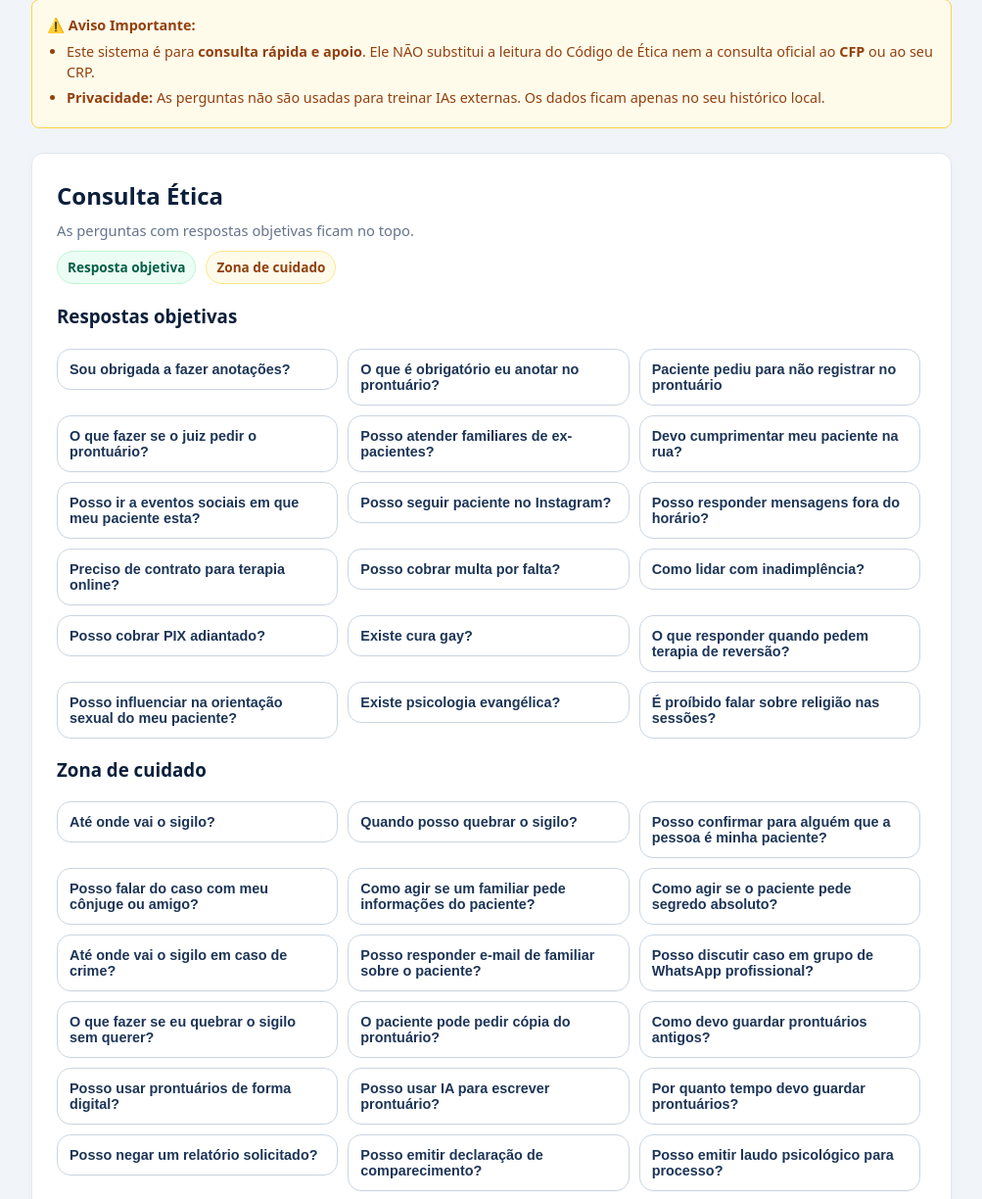
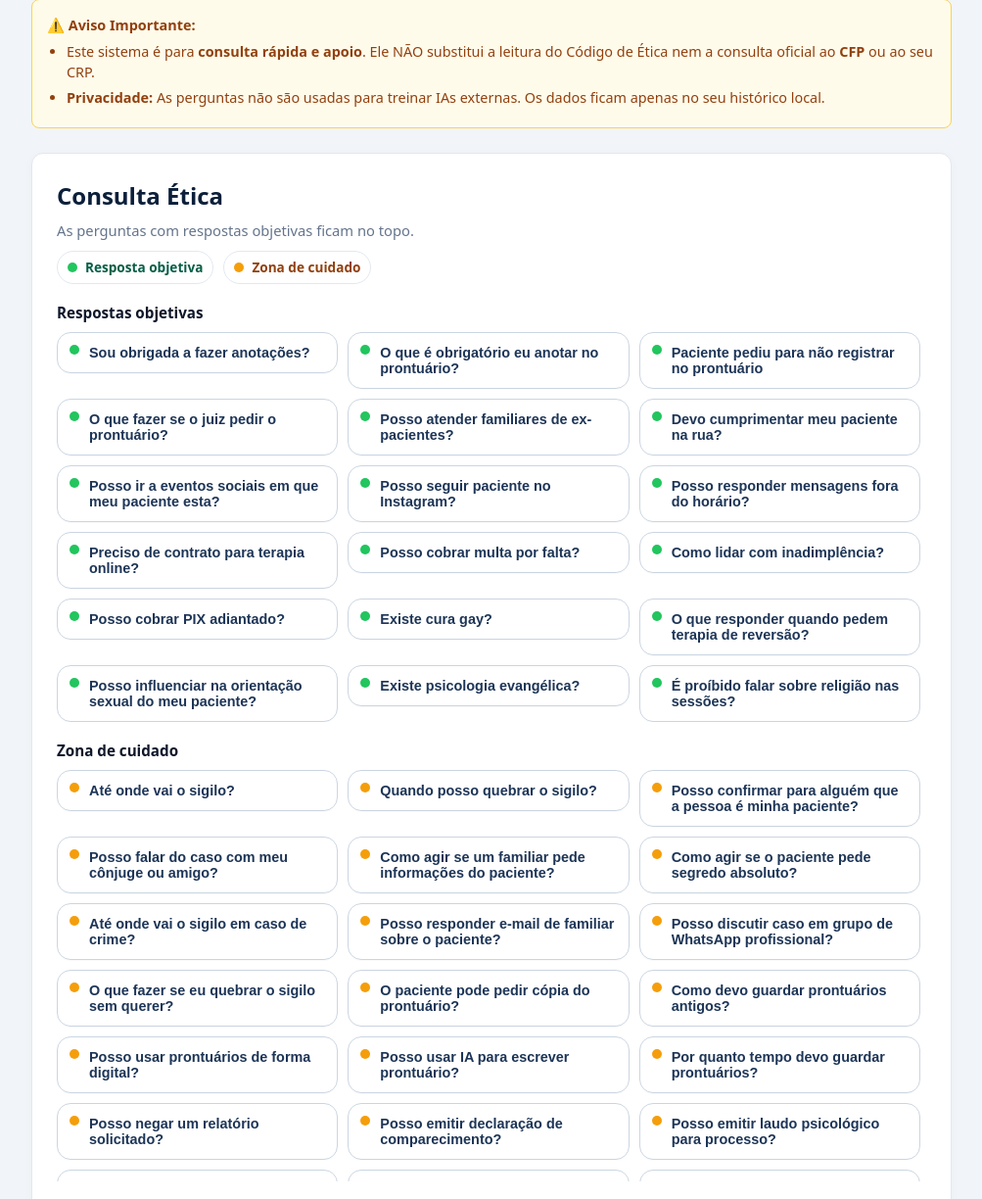
Before and after one commit to sabrinaandraderocha-cmyk/ethospsi, a Flask app: page / in a window 1280 px wide. Shown: the part 101-1325 px from the top of the page at 98% size, without its empty margins (138-1141 px from the left). Run offline with Flask 3, Linux system fonts and the light colour scheme; data comes from the database, SQL or seed files in the repository.

Commit message:
Update style.css

```diff
--- a/static/style.css
+++ b/static/style.css
@@ -339,3 +339,58 @@ footer { text-align: center; font-size: 0.82rem; color: #94a3b8; margin-top: 40p
 .quick-text{
   font-weight: 800;
 }
+/* ===== Legenda e pontinhos (sem texto em todos os cards) ===== */
+
+.seal-legend{
+  display:flex;
+  gap:10px;
+  flex-wrap:wrap;
+  margin-top: 10px;
+}
+
+.seal-item{
+  font-weight: 800;
+  font-size: 0.85rem;
+  padding: 6px 10px;
+  border-radius: 999px;
+  border: 1px solid #e2e8f0;
+  background: #ffffff;
+  display: inline-flex;
+  align-items: center;
+  gap: 8px;
+}
+
+.dot{
+  width: 10px;
+  height: 10px;
+  border-radius: 999px;
+  display:inline-block;
+  flex: 0 0 10px;
+}
+
+.dot-green{ background:#22c55e; }
+.dot-yellow{ background:#f59e0b; }
+
+.section-mini{
+  margin: 10px 0 8px 0;
+  font-size: 0.95rem;
+  color: #0f172a;
+  font-weight: 900;
+}
+
+.quick-btn{
+  display:flex;
+  align-items:flex-start;
+  gap: 10px;
+}
+
+.muted-box{
+  margin-top: 10px;
+  padding: 12px 12px;
+  border-radius: 12px;
+  border: 1px solid #e2e8f0;
+  background: #f8fafc;
+  color: #64748b;
+  font-weight: 700;
+  font-size: 0.9rem;
+}
```
